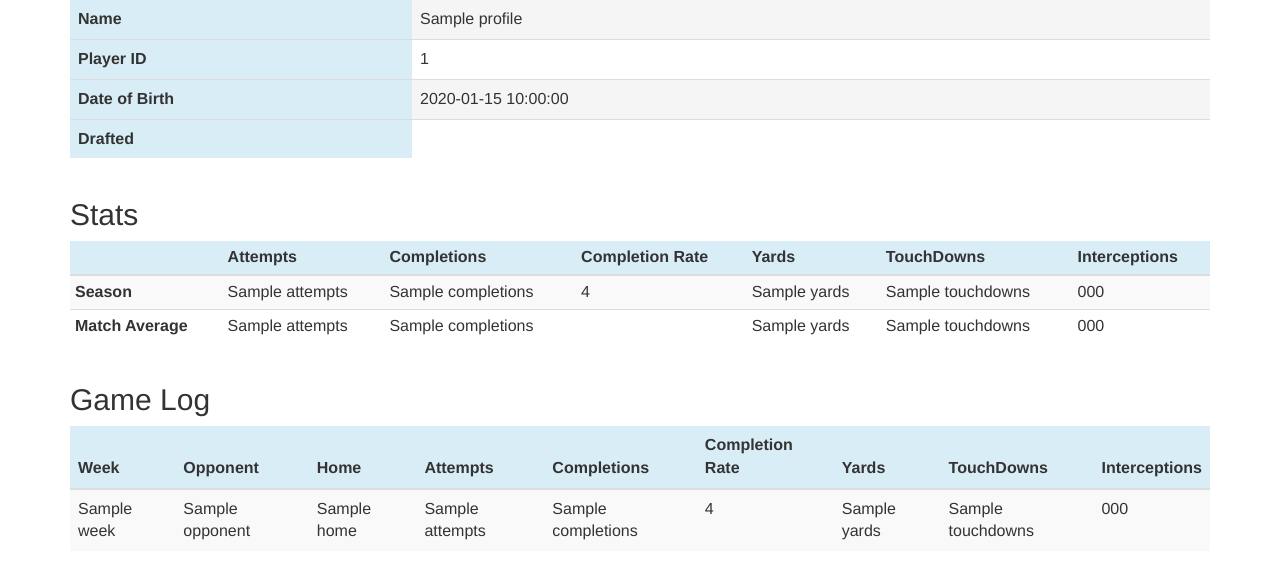
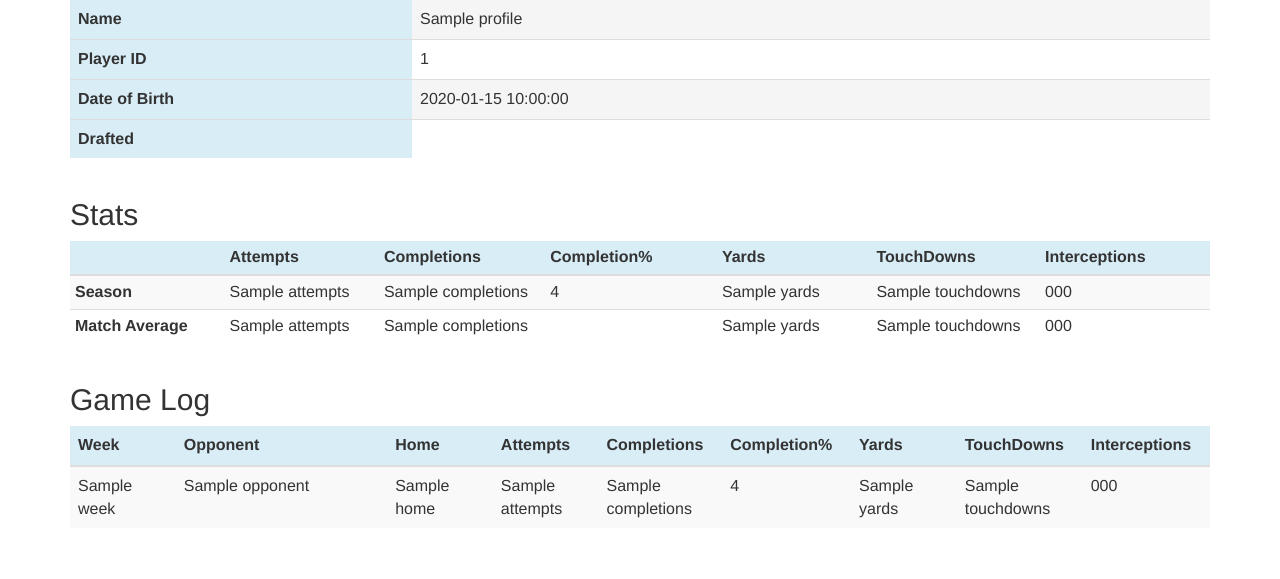
Before and after one commit to zhaowei666/Flask_API, a Python web app: template templates/player.html in a window 1280 px wide. Shown: the part 195-774 px from the top of the page. Run offline with Jinja, Linux system fonts and the light colour scheme; the template is opened without the code that fills it: most values are stand-ins (such as "Sample title", 1, 10 or a date in 2020); some libraries are stand-ins or nearby versions.

Commit message:
ajusted column width

```diff
--- a/templates/player.html
+++ b/templates/player.html
@@ -27,16 +27,16 @@
         <td class="col-sm-7 active"><span id="name">{{ info['profile']['name'] }}</span></td>
       </tr>
       <tr>
-        <th class="col-sm-3 info">Player ID</th>
-        <td class="col-sm-7"><span id="id">{{ info['profile']['id'] }}</span></td>
+        <th class="info">Player ID</th>
+        <td><span id="id">{{ info['profile']['id'] }}</span></td>
       </tr>
       <tr>
-        <th class="col-sm-3 info">Date of Birth</th>
-        <td class="col-sm-7 active"><span id="date_of_birth">{{ info['profile']['date_of_birth'] }}</span></td>
+        <th class="info">Date of Birth</th>
+        <td class="active"><span id="date_of_birth">{{ info['profile']['date_of_birth'] }}</span></td>
       </tr>
       <tr>
-        <th class="col-sm-3 info">Drafted</th>
-        <td class="col-sm-7"><span id="draft">{{ info['profile']['draft'] }}</span></td>
+        <th class="info">Drafted</th>
+        <td><span id="draft">{{ info['profile']['draft'] }}</span></td>
       </tr>
     </table>
   </div>
@@ -45,13 +45,13 @@
     <table class="table table-striped table-condensed">
       <thead>
         <tr class="info">
-          <th></th>
-          <th>Attempts</th>
-          <th>Completions</th>
-          <th>Completion Rate</th>
-          <th>Yards</th>
-          <th>TouchDowns</th>
-          <th>Interceptions</th>
+          <th class="col-sm-1"></th>
+          <th class="col-sm-1">Attempts</th>
+          <th class="col-sm-1">Completions</th>
+          <th class="col-sm-1">Completion%</th>
+          <th class="col-sm-1">Yards</th>
+          <th class="col-sm-1">TouchDowns</th>
+          <th class="col-sm-1">Interceptions</th>
         </tr>
       </thead>
       <tbody>
@@ -82,15 +82,15 @@
     <table class="table table-striped">
       <thead>
         <tr class="info">
-          <th>Week</th>
-          <th>Opponent</th>
-          <th>Home</th>
-          <th>Attempts</th>
-          <th>Completions</th>
-          <th>Completion Rate</th>
-          <th>Yards</th>
-          <th>TouchDowns</th>
-          <th>Interceptions</th>
+          <th class="col-sm-1">Week</th>
+          <th class="col-sm-2">Opponent</th>
+          <th class="col-sm-1">Home</th>
+          <th class="col-sm-1">Attempts</th>
+          <th class="col-sm-1">Completions</th>
+          <th class="col-sm-1">Completion%</th>
+          <th class="col-sm-1">Yards</th>
+          <th class="col-sm-1">TouchDowns</th>
+          <th class="col-sm-1">Interceptions</th>
         </tr>
       </thead>
       <tbody>
```
